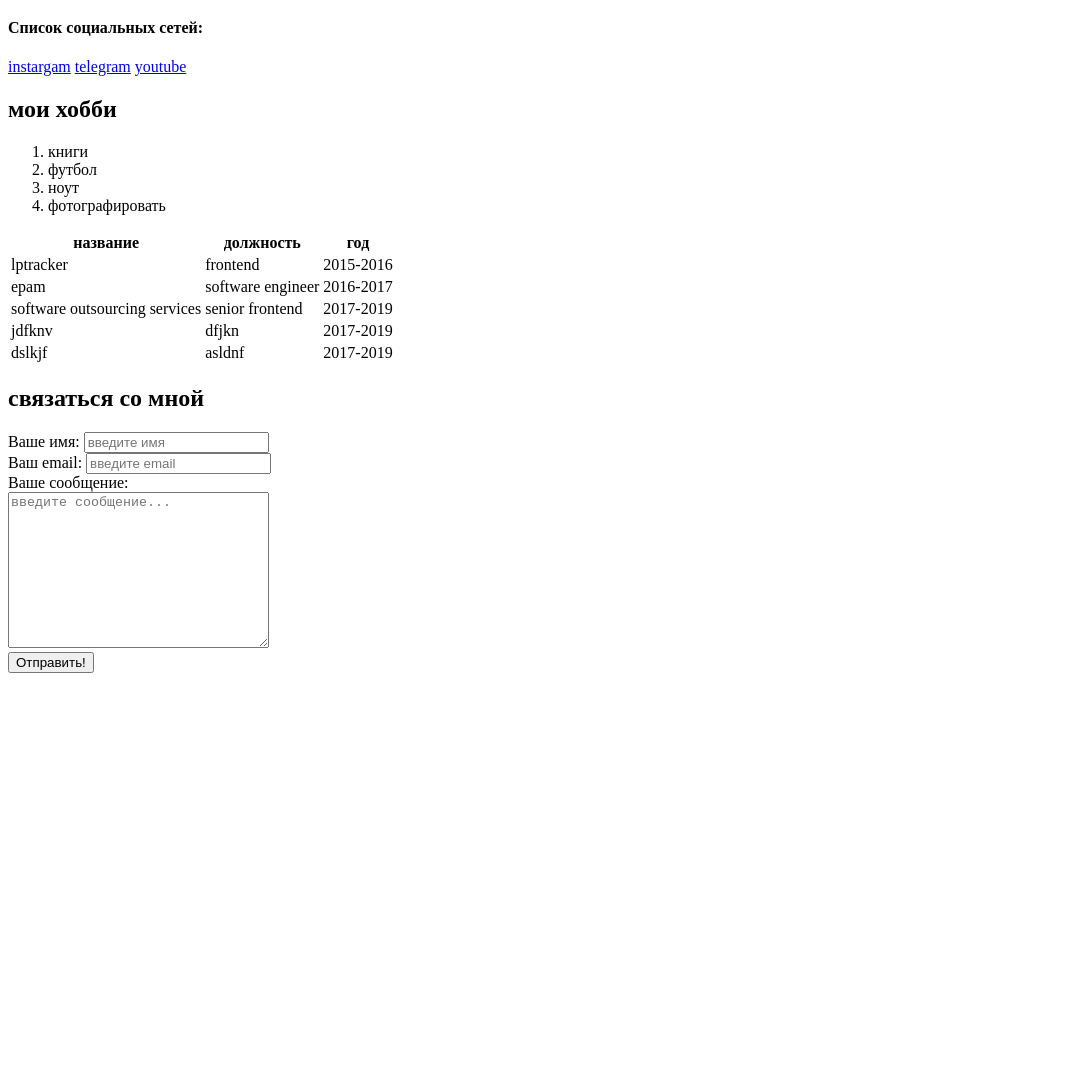
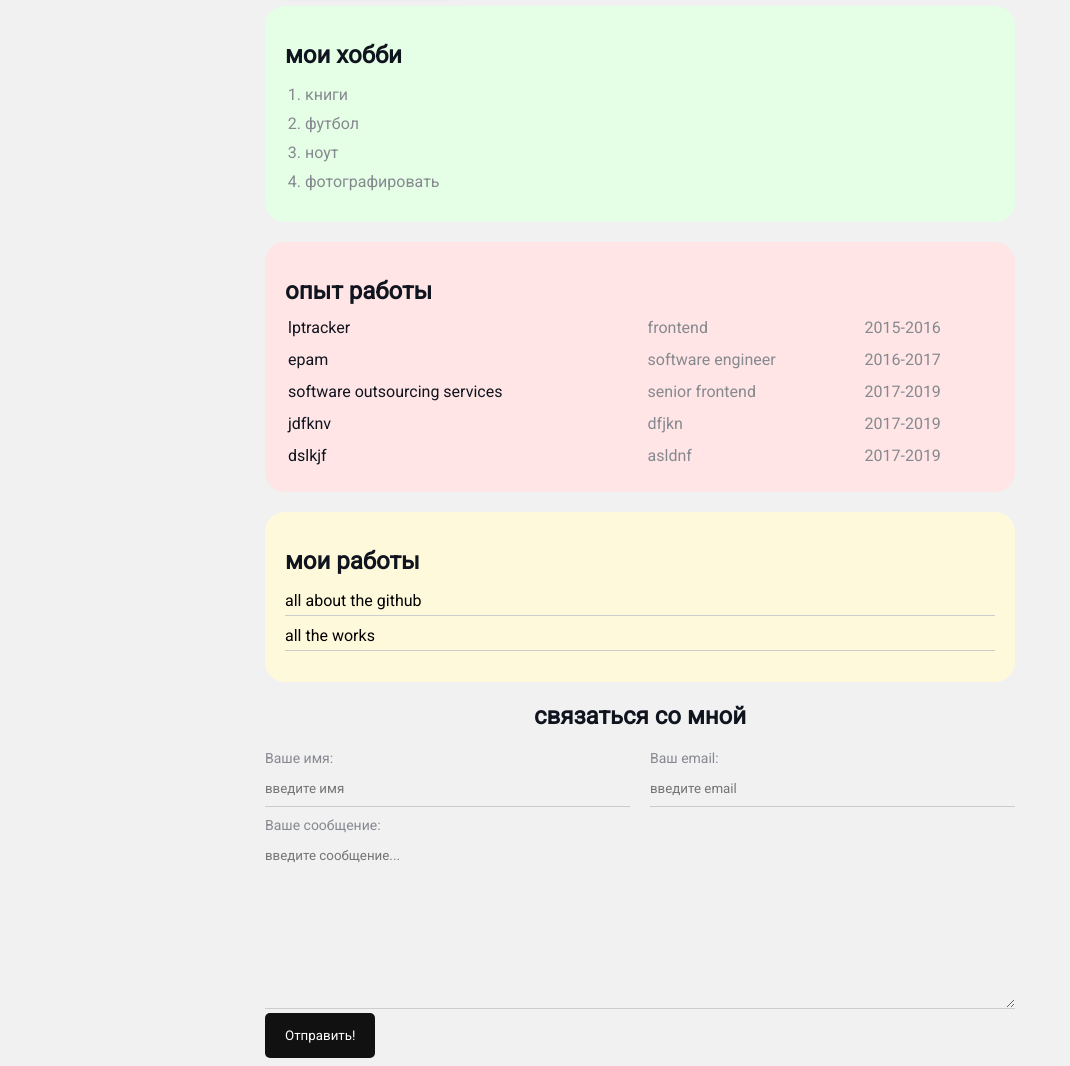
Before and after one commit to ttheaziret/resume, a plain HTML site: page index.html in a window 1280 px wide. Shown: the part 259-1325 px from the top of the page, without its empty margins (0-1070 px from the left). Before the commit the page ends 940 px from the top, so only its background shows below. Drawn offline with Linux system fonts and the light colour scheme.

Commit message:
add style

```diff
--- a/index.html
+++ b/index.html
@@ -5,6 +5,7 @@
     <meta http-equiv="X-UA-Compatible" content="IE=edge">
     <meta name="viewport" content="width=device-width, initial-scale=1.0">
     <title>img & links</title>
+    <link rel="stylesheet" href="style.css">
 </head>
 <body>
 
@@ -26,33 +27,44 @@
     <h2>local img</h2>
 
     <img src="images/html.png" width="150" alt="here is html img"> -->
-    <img src="https://png.pngtree.com/png-vector/20220709/ourmid/pngtree-businessman-user-avatar-wearing-suit-with-red-tie-png-image_5809521.png" width="150" alt="here is pfp">
+
+    <div class="container">
+        <div class="info">
+            <img src="https://png.pngtree.com/png-vector/20220709/ourmid/pngtree-businessman-user-avatar-wearing-suit-with-red-tie-png-image_5809521.png"  alt="here is pfp" class="avatar">
+            <div class="info-text">
                 <h1>Азирет Назаров</h1>
                 <p>Я студент , который хочет <strong>обучится програмированию</strong> и найти свою <strong>первую работу</strong></p>
                 <p>Я люблю <em>читать книги , путешешствовать и заниматься спортом</em></p>
                 <h4>Список социальных сетей:</h4>
-    <a href="https://www.instagram.com/ttheaziret/" target="_blank">instargam</a>
+                <a href="https://www.instagram.com/ttheaziret/" target="_blank">instargam |</a>
 
-    <a href="https://t.me/pathslf" target="_blank">telegram</a>
+                <a href="https://t.me/pathslf" target="_blank">telegram |</a>
 
                 <a href="https://www.youtube.com/" target="_blank">youtube</a>
+            </div>
+        </div>
 
-
+        <div class="card bg-green">
             <h2>мои хобби</h2>
 
-    <ol>
+            <ol class="list">
                 <li>книги</li>
                 <li>футбол</li>
                 <li>ноут</li>
                 <li>фотографировать</li>
             </ol>
+        </div>
 
-    <table>
-        <thead>
+        <div class="card bg-red">
+            <h2>опыт работы</h2>
+
+
+            <table class="table">
+                <!-- <thead>
                     <th>название</th>
                     <th>должность</th>
                     <th>год</th>
-        </thead>
+                </thead> -->
                 <tbody>
                     <tr>
                         <td>lptracker</td>
@@ -81,24 +93,44 @@
                     </tr>
                 </tbody>
             </table>
+        </div>
 
+        <div class="card bg-yellow">
+            <h2>мои работы</h2>
+
+            <ul class="link-list">
+                <li>
+                    <a href="https://github.com/">all about the github</a>
+                </li>
+                <li>
+                    <a href="https://codepen.io/trending">all the works</a>
+                </li>
+            </ul>
+        </div>
+
+        <form action="/" class="form">
             <h2>связаться со мной</h2>
 
-    <form>
-        <div>
+            <div class="form-row">
+
+                <div class="form-group">
                     <label for="text">Ваше имя:</label>
                     <input type="text" id="text" placeholder="введите имя">
                 </div>
-        <div>
+
+                <div class="form-group">
                     <label for="email">Ваш email:</label>
                     <input type="email" id="email" placeholder="введите email">
                 </div>
-        <div>
+            </div>
+
+            <div class="form-group">
                 <label for="message">Ваше сообщение:</label>
-            <br>
                 <textarea id="message" cols="30" rows="10" placeholder="введите сообщение..."></textarea>
             </div>
-        <button>Отправить!</button>
+
+            <input class="btn" type="submit" value="Отправить!">
         </form>
+    </div>
 </body>
 </html>
--- /dev/null
+++ b/style.css
@@ -0,0 +1,165 @@
+@import url('https://fonts.googleapis.com/css2?family=Roboto&display=swap');
+
+body {
+    font-family: 'Roboto', sans-serif;
+    font-size: 16px;
+    font-weight: normal;
+    background: #f1f1f1;
+    color: #0f141e;
+}
+a {
+    color: #000;
+    text-decoration: none;
+}
+a:hover {
+    text-decoration: underline;
+}
+a:active {
+    color: blue;
+}
+a:visited {
+    color: grey;
+}
+.container  {
+    max-width: 750px;
+    margin: auto;
+    padding-top: 30px;
+}
+.avatar {
+    width: 200px;
+    border-radius: 28px;
+    box-shadow: 4px 4px 14px rgba(0, 0, 0, .25);
+}
+.info {
+    margin-bottom: 20px;
+    display: flex;
+}
+.info-text {
+    margin-left: 40px;
+}
+.info-text p {
+    font-style: italic;
+    font-weight: bold;
+    color: #86898f;
+    margin: 0;
+}
+
+.info-text h4 {
+    margin-bottom: 10px;
+}
+
+@media (max-width: 650px){
+    .info {
+        display: block;
+        text-align: center;
+    }
+}
+.card {
+    border-radius: 20px;
+    padding: 15px 20px;
+    margin-bottom: 20px;
+}
+
+.card h2 {
+    margin-bottom: 10px;
+}
+
+.bg-yellow {
+    background: #fff9dc;
+}
+.bg-red {
+    background: #ffe5e5;
+}
+.bg-green {
+    background: #e5ffe7;
+}
+
+.btn {
+    background: #111;
+    padding: 15px 20px;
+    color: #fff;
+    border: none;
+    font-family: inherit;
+    cursor: pointer;
+    border-radius: 5px;
+}
+
+.btn:hover {
+    opacity: .8;
+}
+
+.list {
+    padding: 0 20px;
+}
+.list li {
+    color: #86898f;
+    margin-bottom: 10px;
+}
+.link-list {
+    list-style: none;
+    padding: 0;
+}
+
+.link-list li {
+    margin-bottom: 10px;
+    border-bottom: 1px solid #ccc;
+    padding-bottom: 5px;
+}
+
+.table {
+    width: 100%;
+}
+.table td {
+    padding-bottom: 10px;
+}
+.table td:nth-child(2),
+.table td:nth-child(3) {
+    color: #86898f;
+}
+
+.form h2 {
+    text-align: center;
+}
+.form-row {
+    margin-bottom: 10px;
+    display: flex;
+}
+.form-row .form-group {
+    /* display: inline-block; */
+    margin-right: 20px;
+    width: 50%;
+    /* width: calc(50% - 20px); */
+}
+.form-row .form-group:last-child{
+    margin-right: 0;
+}
+
+@media (max-width: 650px){
+    .form-row {
+        display: block;
+    }
+
+    .form-row .form-group{
+        width: 100%;
+        margin-right: 0;
+        margin-bottom: 10px;
+    }
+}
+.form-group label {
+    display: block;
+    font-size: 14px;
+    color: #86898f;
+}
+
+.form-group input,
+.form-group textarea {
+    width: 100%;
+    box-sizing: border-box;
+    border: none;
+    background: transparent;
+    border-bottom: 1px solid #ccc;
+    color: #000;
+    padding: 15px 0 10px;
+    outline: none;
+    font-family: inherit;
+}
```
Lines whose indentation alone changed are shown as unchanged.
